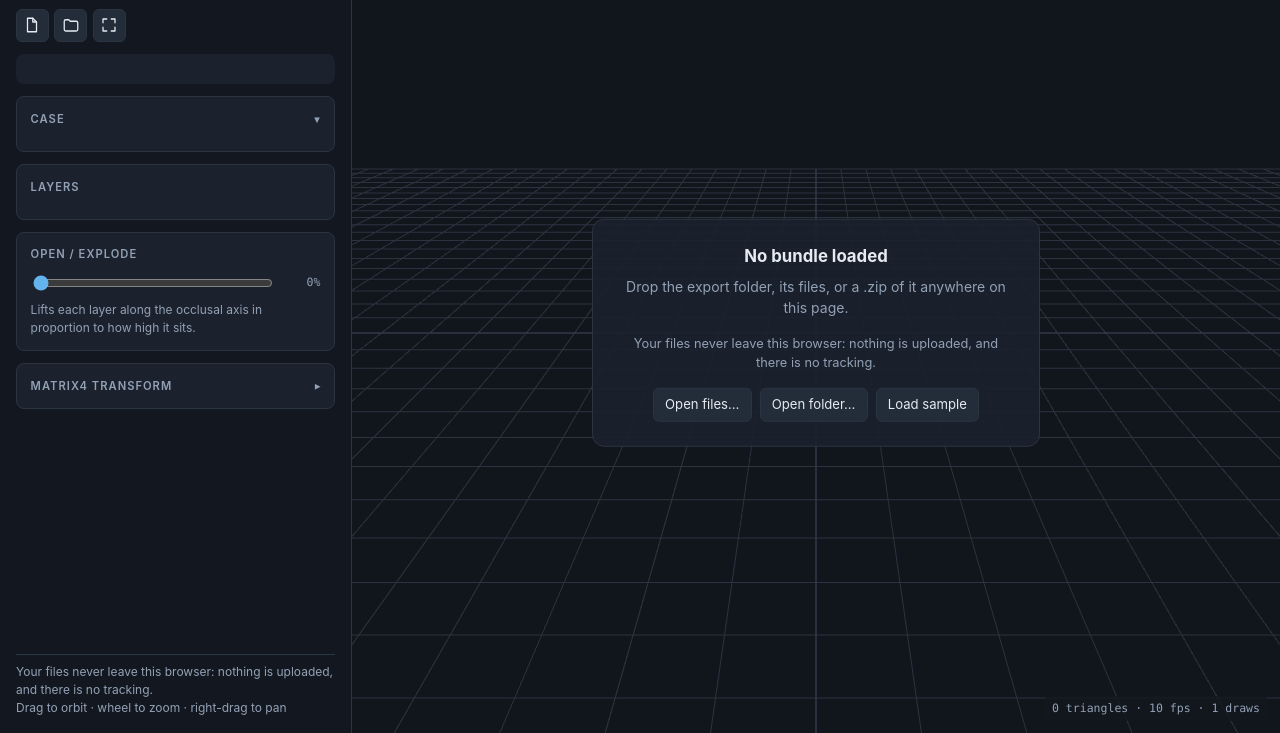
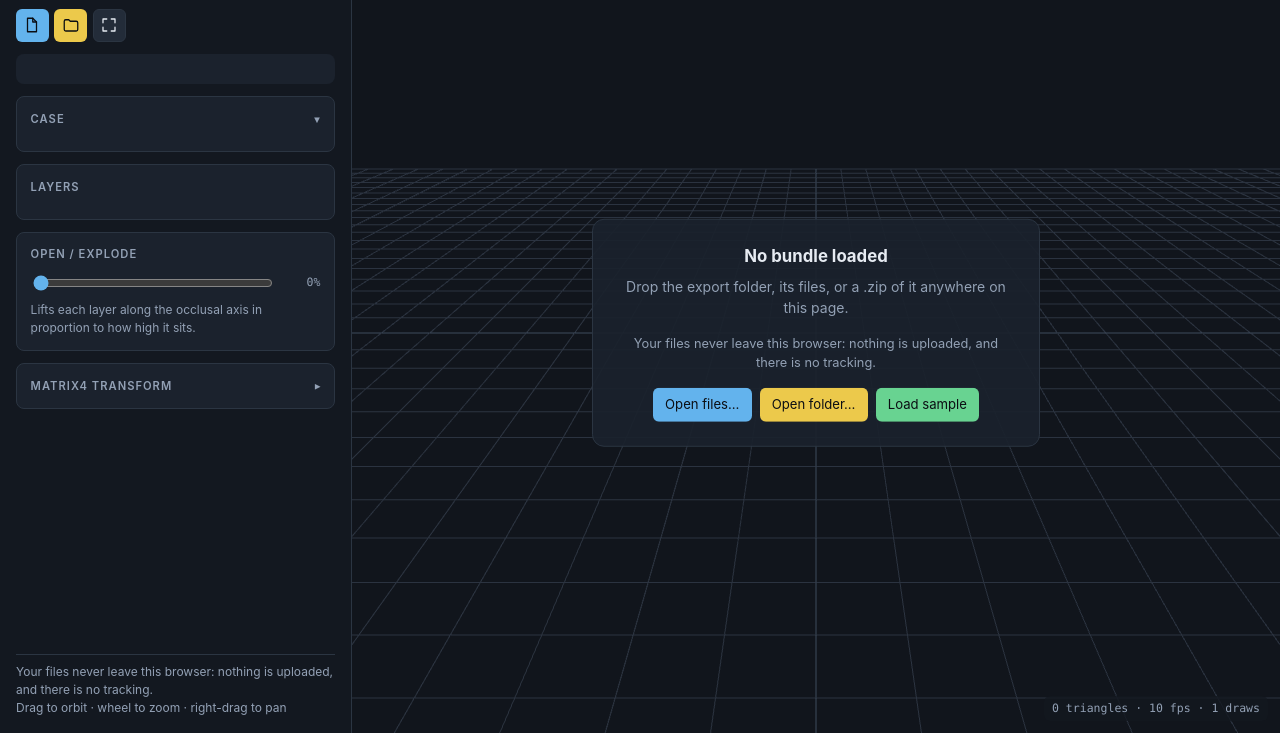
Before and after one commit to d-led/jaws-viewer, a website built with Vite: page index.html in a window 1280 px wide. Shown: the part 67-800 px from the top of the page. Built offline with nearby package versions, Linux system fonts and the light colour scheme; animation ran at ten frames a second.

Commit message:
Colour the ways in: blue to open files, yellow to open a folder, green to try the sample

```diff
--- a/src/styles/app.css
+++ b/src/styles/app.css
@@ -7,6 +7,8 @@
   --text: #e6ebf2;
   --text-muted: #93a1b5;
   --accent: #63b3ed;
+  --green: #68d391;
+  --yellow: #ecc94b;
   --danger: #fc8181;
   --radius: 8px;
   --sidebar-width: 22rem;
@@ -408,14 +410,30 @@ body {
   display: block;
 }
 
-/* The one control that has to be found at a glance, floating over whatever is behind it. */
-.button--accent {
-  border-color: var(--accent);
-  background: var(--accent);
+/* A filled button: the action a group is really offering, marked in colour.
+   The empty state offers three ways in, one per colour, and the sidebar shows the same three. */
+.button--blue,
+.button--green,
+.button--yellow {
   color: var(--surface-0);
+  border-color: transparent;
 }
 
-.button--accent:hover {
+.button--blue {
+  background: var(--accent);
+}
+
+.button--green {
+  background: var(--green);
+}
+
+.button--yellow {
+  background: var(--yellow);
+}
+
+.button--blue:hover,
+.button--green:hover,
+.button--yellow:hover {
   border-color: var(--text);
   background: var(--text);
 }
--- a/src/ui/app.ts
+++ b/src/ui/app.ts
@@ -324,16 +324,19 @@ export function createApp(root: HTMLElement, options: AppOptions): App {
     el("p", { class: "empty__privacy", text: PRIVACY_NOTE }),
     el("div", { class: "empty__actions" }, [
       button("Open files…", () => filePicker.click(), {
+        class: "button button--blue",
         title: "Choose STL, .dentalProject and .matrix4 files",
       }),
       ...(foldersPickable
         ? [
             button("Open folder…", () => folderPicker.click(), {
+              class: "button button--yellow",
               title: "Choose the whole export folder",
             }),
           ]
         : []),
       button("Load sample", () => void loadSample(), {
+        class: "button button--green",
         title: "A small bundle generated for this viewer, with no patient data",
       }),
     ]),
@@ -342,9 +345,15 @@ export function createApp(root: HTMLElement, options: AppOptions): App {
   // Loading a different bundle stays on offer at all times; trying the sample does not, because
   // it is only of interest while there is nothing loaded to look at. It lives in the empty state.
   const actions = el("div", { class: "sidebar__actions" }, [
-    iconButton("files", "Open files…", () => filePicker.click()),
+    iconButton("files", "Open files…", () => filePicker.click(), {
+      class: "button button--icon button--blue",
+    }),
     ...(foldersPickable
-      ? [iconButton("folder", "Open folder…", () => folderPicker.click())]
+      ? [
+          iconButton("folder", "Open folder…", () => folderPicker.click(), {
+            class: "button button--icon button--yellow",
+          }),
+        ]
       : []),
   ]);
 
--- a/src/ui/immersive.ts
+++ b/src/ui/immersive.ts
@@ -40,7 +40,7 @@ export function createImmersiveMode(options: {
     setFilled(!isFilled()),
   );
   const exit = iconButton("exit", EXIT_LABEL, () => setFilled(false), {
-    class: "button button--icon button--accent stage__exit",
+    class: "button button--icon button--blue stage__exit",
     attrs: { "aria-keyshortcuts": "Escape" },
   });
 
```
